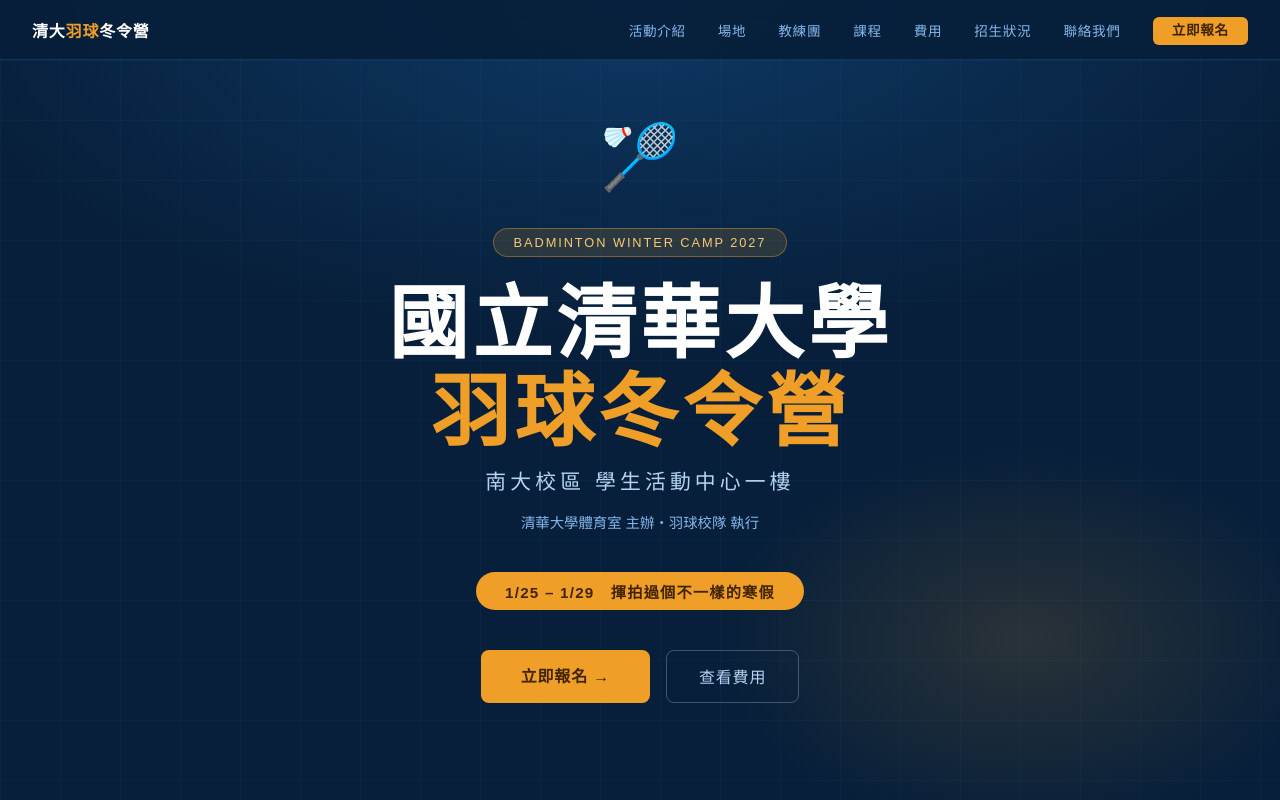
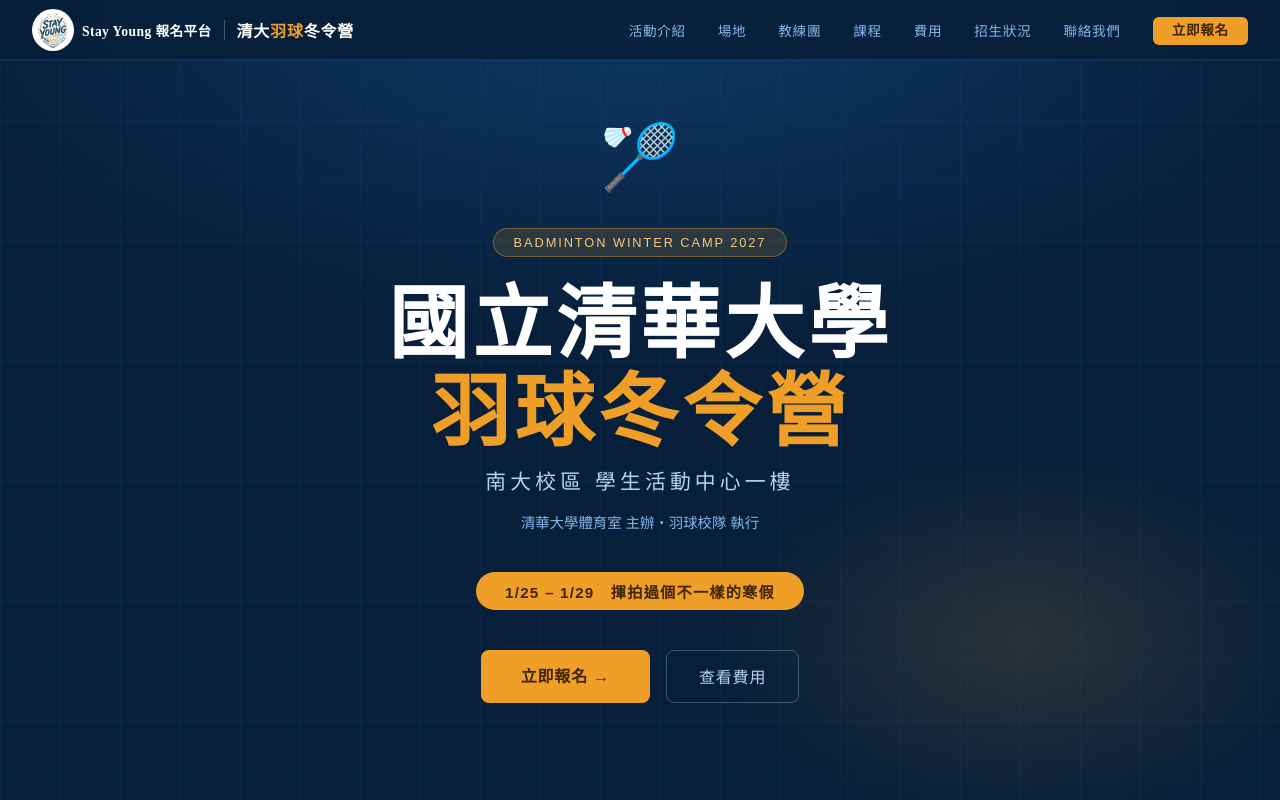
Before and after one commit to Ryan1109-d/summarcamp, a plain HTML site: page index.html in a window 1280 px wide. Shown: the top 800 px of the page. Drawn offline with Linux system fonts and the light colour scheme; no server answers.

Commit message:
feat: 加回「回報名平台」按鈕（首頁＋報名頁）
依平台定位標示為「報名平台」而非主辦，頁面主辦說法不變
（主辦：國立清華大學體育室｜執行：清華大學羽球校隊）。

平台文字的收起斷點由 700px 提高到 1100px —— 不然 900px 時導覽列會擠成兩行。
桌機 1280／900／手機 375 都實測過。

Co-Authored-By: Claude Opus 5 <noreply@anthropic.com>

```diff
--- a/index.html
+++ b/index.html
@@ -167,7 +167,8 @@
   .sy-chip img { width: 36px; height: 36px; object-fit: contain; display: block; }
   .sy-text { font-family: 'Noto Serif TC', serif; font-size: 0.85rem; font-weight: 900; color: var(--white); letter-spacing: 0.03em; white-space: nowrap; }
   .nav-div { width: 1px; height: 20px; background: rgba(255,255,255,0.25); flex-shrink: 0; }
-  @media (max-width: 700px) { .sy-text { display: none; } }
+  /* 平板寬度導覽列會擠成兩行，提早收起平台文字只留圖標 */
+  @media (max-width: 1100px) { .sy-text { display: none; } }
   nav ul { list-style: none; display: flex; gap: 2rem; align-items: center; }
   nav a { text-decoration: none; color: var(--text-muted); font-size: 0.85rem; letter-spacing: 0.05em; transition: color 0.2s; cursor: pointer; }
   nav a:hover { color: var(--white); }
@@ -365,6 +366,11 @@
 
 <nav>
   <div class="nav-left">
+    <a class="sy-home" href="https://stayyounglab.com/" title="回到 Stay Young 營隊報名平台">
+      <span class="sy-chip"><img src="images/logo-round.png" alt="Stay Young 營隊報名平台"></span>
+      <span class="sy-text">Stay Young 報名平台</span>
+    </a>
+    <span class="nav-div"></span>
     <a class="nav-logo" href="#top">清大<span>羽球</span>冬令營</a>
   </div>
   <ul>
```
Also changed, not shown: signup.html (+7 -1 lines).
